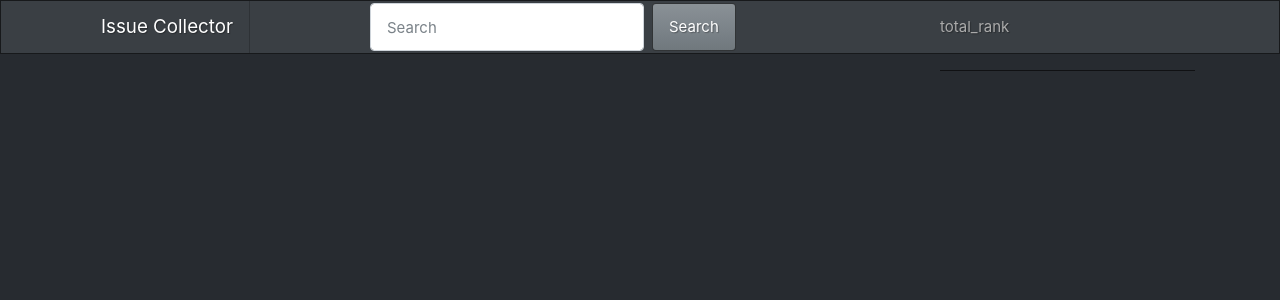
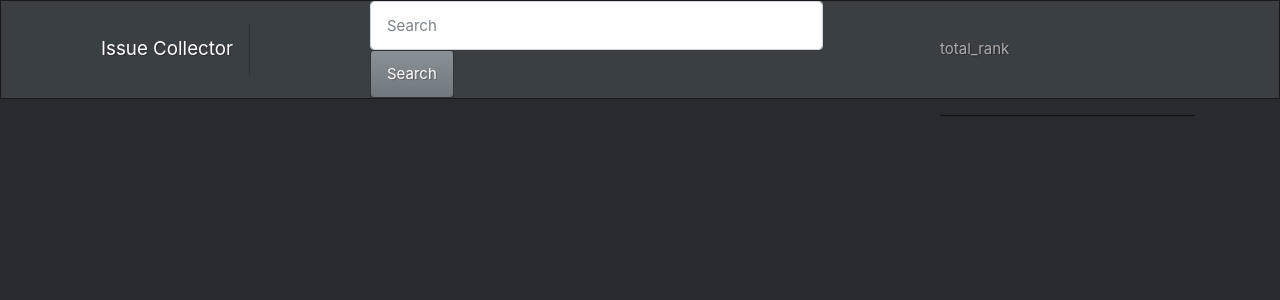
Before and after one commit to gustjd887/issuesite, a Django app: page / in a window 1280 px wide. Shown: the top 300 px of the page. Run offline with Django 3.2, Linux system fonts and the light colour scheme; data that the repository does not hold is empty; some libraries are stand-ins or nearby versions.

Commit message:
change search bar width

```diff
--- a/templates/parts/top-nav.html
+++ b/templates/parts/top-nav.html
@@ -5,7 +5,7 @@
         </div>
         <div class="collapse navbar-collapse col-md-6" id="navbarColor01">
             <form class="form-inline my-2 my-lg-0">
-                <input class="form-control mr-sm-2" type="text" placeholder="Search">
+                <input class="form-control mr-sm-2" type="text" placeholder="Search" style="width:453px;">
                 <button class="btn btn-secondary my-2 my-sm-0" type="submit">Search</button>
             </form>
         </div>
```
